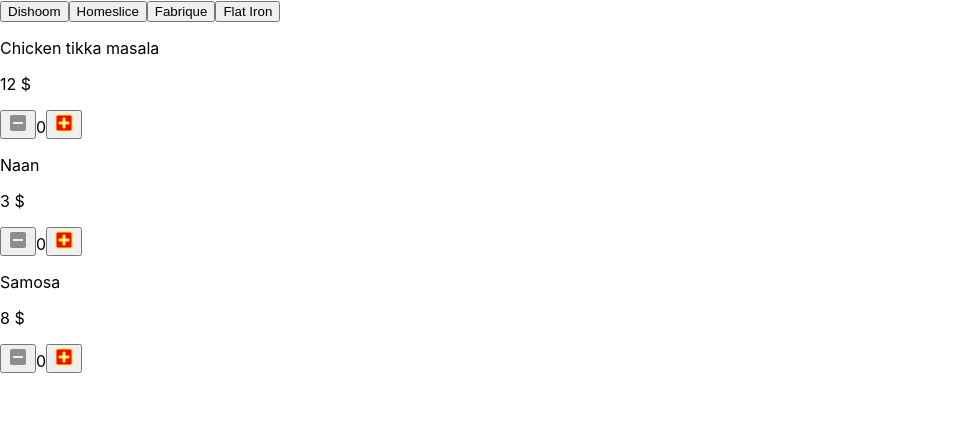
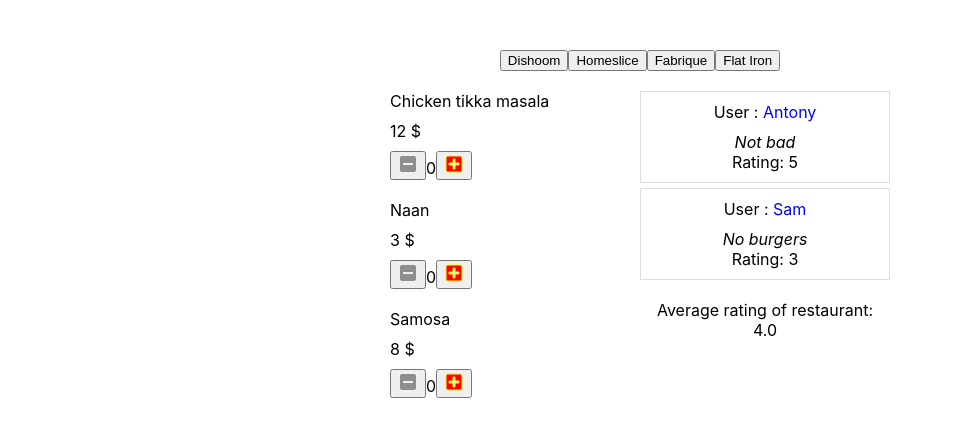
Before and after one commit to koretskiyav/react-2020-11-13, a React app: page / in a window 1280 px wide. Shown: the whole page, without its empty margins (0-953 px from the left). Built offline with nearby package versions, Linux system fonts and the light colour scheme.

Commit message:
lesson_1 init

```diff
--- a/src/components/app.js
+++ b/src/components/app.js
@@ -4,7 +4,7 @@
 export default class App extends PureComponent {
   render() {
     return (
-      <div>
+      <div className="appContainer">
         <Restaurants restaurants={this.props.restaurants} />
       </div>
     );
--- a/src/components/menu.js
+++ b/src/components/menu.js
@@ -3,7 +3,7 @@
 
 export default function Menu(props) {
   return (
-    <div>
+    <div className="flexItem menuContainer">
       {props.menu.map((product) => (
         <Product key={product.id} product={product} />
       ))}
--- a/src/components/navigation.js
+++ b/src/components/navigation.js
@@ -2,7 +2,7 @@
 
 export default function Navigation(props) {
   return (
-    <div>
+    <div className="navContainer">
       {props.restaurants.map((restaurant) => (
         <button
           key={restaurant.id}
--- /dev/null
+++ b/src/components/rate.js
@@ -0,0 +1,5 @@
+import React from 'react';
+
+export default function Rate(props) {
+  return <span>{props.rate}</span>;
+}
--- /dev/null
+++ b/src/components/restaurant.js
@@ -0,0 +1,28 @@
+import React, { useMemo } from 'react';
+import Menu from './menu';
+import Reviews from './reviews';
+import Rate from './rate';
+
+export default function Restaurant(props) {
+  const sumRate = useMemo(
+    () =>
+      props.reviews
+        .map((review) => review.rating)
+        .reduce((r1, r2) => r1 + r2, 0),
+    [props.reviews]
+  );
+  const averageRate = (sumRate / props.reviews.length).toFixed(1);
+
+  return (
+    <div className="restContainer">
+      <Menu menu={props.menu} />
+      <div className="flexItem">
+        <Reviews reviews={props.reviews} />
+        <div className="avgRate">
+          <p>Average rating of restaurant:</p>
+          <Rate rate={averageRate} />
+        </div>
+      </div>
+    </div>
+  );
+}
--- a/src/components/restaurants.js
+++ b/src/components/restaurants.js
@@ -1,6 +1,6 @@
 import React, { useState, useMemo } from 'react';
-import Menu from './menu';
 import Navigation from './navigation';
+import Restaurant from './restaurant';
 
 export default function Restaurants(props) {
   const [activeId, setActiveId] = useState(props.restaurants[0].id);
@@ -16,7 +16,10 @@
         onRestaurantClick={setActiveId}
         restaurants={props.restaurants}
       />
-      <Menu menu={activeRestaurant.menu} />
+      <Restaurant
+        reviews={activeRestaurant.reviews}
+        menu={activeRestaurant.menu}
+      />
     </div>
   );
 }
--- /dev/null
+++ b/src/components/reviews.js
@@ -0,0 +1,19 @@
+import React from 'react';
+import Rate from './rate';
+
+export default function Reviews(props) {
+  return (
+    <>
+      {props.reviews.map((review) => (
+        <div key={review.id} className="reviewBox">
+          <p>
+            User : <span className="reviewUser">{review.user}</span>
+          </p>
+          <p className="reviewText">{review.text}</p>
+          <span>Rating: </span>
+          <Rate rate={review.rating} />
+        </div>
+      ))}
+    </>
+  );
+}
--- a/src/index.css
+++ b/src/index.css
@@ -11,3 +11,58 @@
   font-family: source-code-pro, Menlo, Monaco, Consolas, 'Courier New',
     monospace;
 }
+
+p {
+  margin: 0;
+  padding: 0;
+}
+
+.appContainer,
+.navContainer {
+  display: flex;
+  justify-content: center;
+}
+
+.restContainer {
+  display: flex;
+  justify-content: space-between;
+  width: 500px;
+}
+
+.navContainer {
+  margin: 50px 0 20px;
+}
+
+.menuContainer p {
+  padding-bottom: 10px;
+}
+
+.menuContainer div {
+  margin-bottom: 15px;
+  padding-bottom: 5px;
+}
+
+.flexItem {
+  flex: 1 1 0px;
+}
+
+.reviewBox {
+  border: 1px solid #ddd;
+  text-align: center;
+  margin-bottom: 5px;
+  padding: 10px 15px;
+}
+
+.reviewUser {
+  color: blue;
+}
+
+.reviewText {
+  font-style: italic;
+  padding-top: 10px;
+}
+
+.avgRate {
+  padding-top: 15px;
+  text-align: center;
+}
```
